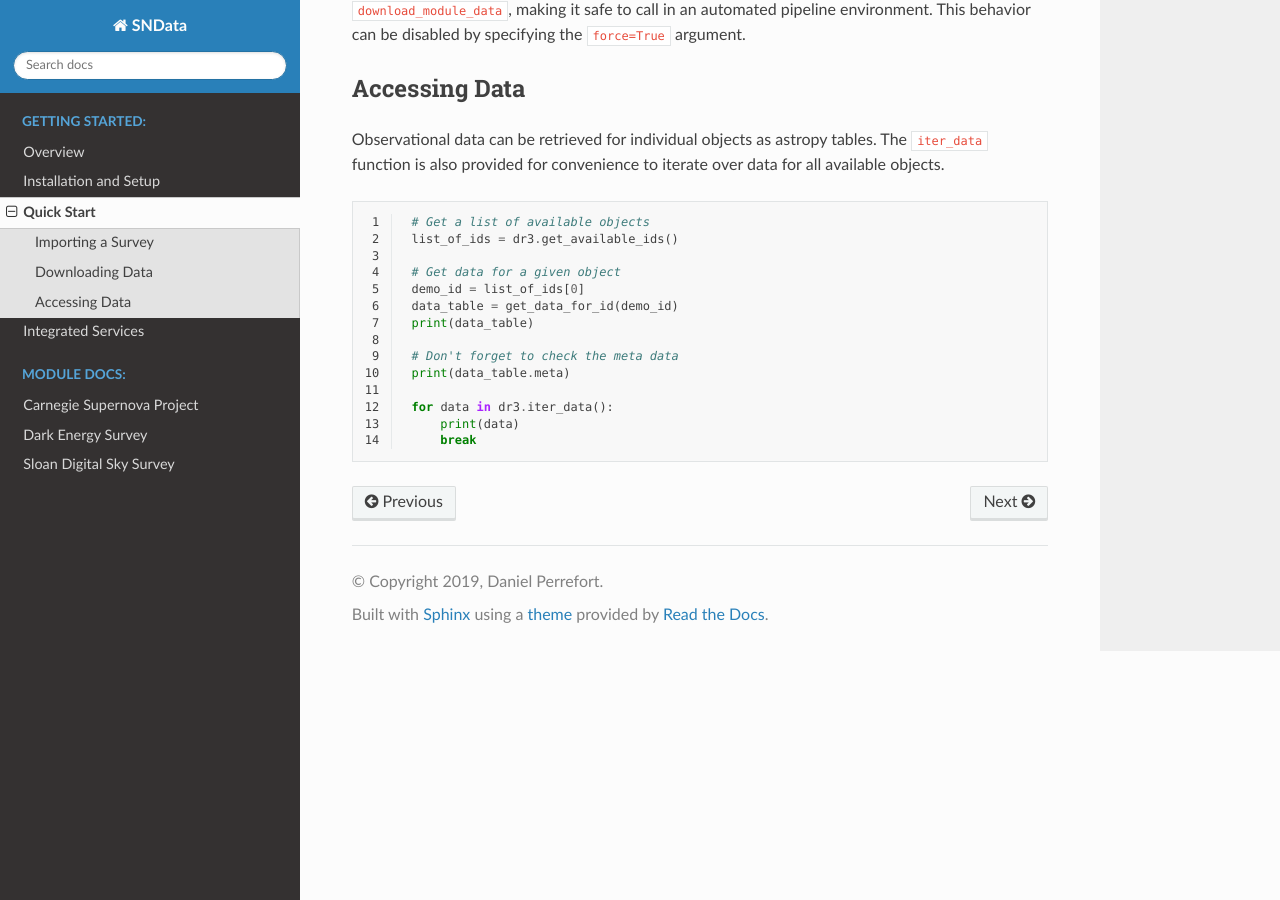
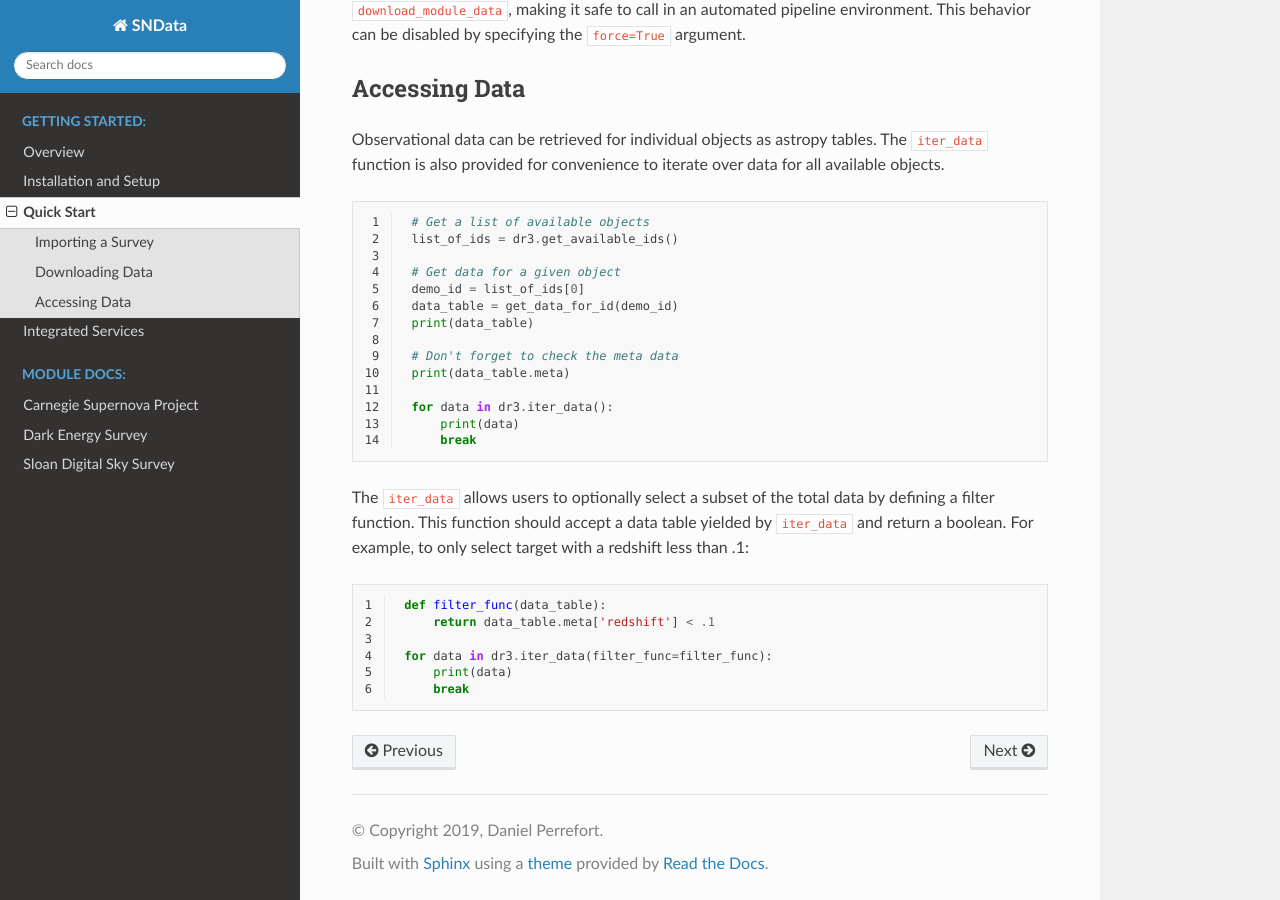
Before and after one commit to sncosmo/SNData, a Sphinx documentation site: the page built from docs/source/quick_start.rst, in a window 1280 px wide and 900 px high, scrolled down 1150 px. Built offline with Sphinx 7.4.7 and the Read the Docs theme 2.0.0, drawn with Linux system fonts in a browser that asks for light colours.

```diff
--- a/docs/source/quick_start.rst
+++ b/docs/source/quick_start.rst
@@ -89,3 +89,18 @@ data for all available objects.
     for data in dr3.iter_data():
         print(data)
         break
+
+The ``iter_data`` allows users to optionally select a subset of the total data
+by defining a filter function. This function should accept a data table
+yielded by ``iter_data`` and return a boolean. For example, to only select
+target with a redshift less than .1:
+
+.. code-block:: python
+   :linenos:
+
+    def filter_func(data_table):
+        return data_table.meta['redshift'] < .1
+
+    for data in dr3.iter_data(filter_func=filter_func):
+        print(data)
+        break
--- a/requirements.txt
+++ b/requirements.txt
@@ -5,3 +5,4 @@ pandas
 pyyaml
 requests
 tqdm
+sncosmo
--- a/setup.py
+++ b/setup.py
@@ -49,7 +49,7 @@ setup(name='SNData',
       license='GPL v3',
 
       python_requires='>=3.6',
-      install_requires=requirements + ['sncosmo'],
+      install_requires=requirements,
 
       setup_requires=['pytest-runner'],
       tests_require=['pytest'],
```
Also changed, not shown: docs/source/integrated_services.rst (+19 -16 lines), 1 other file.
